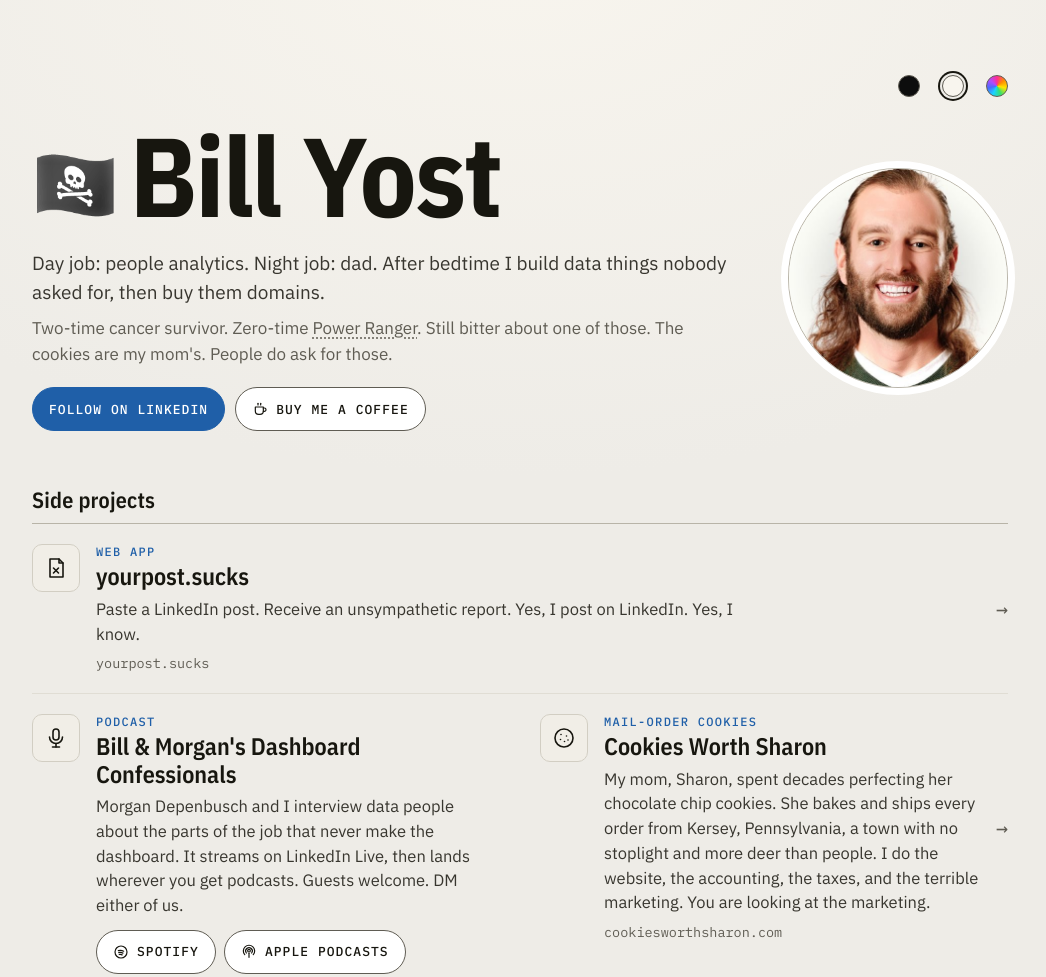
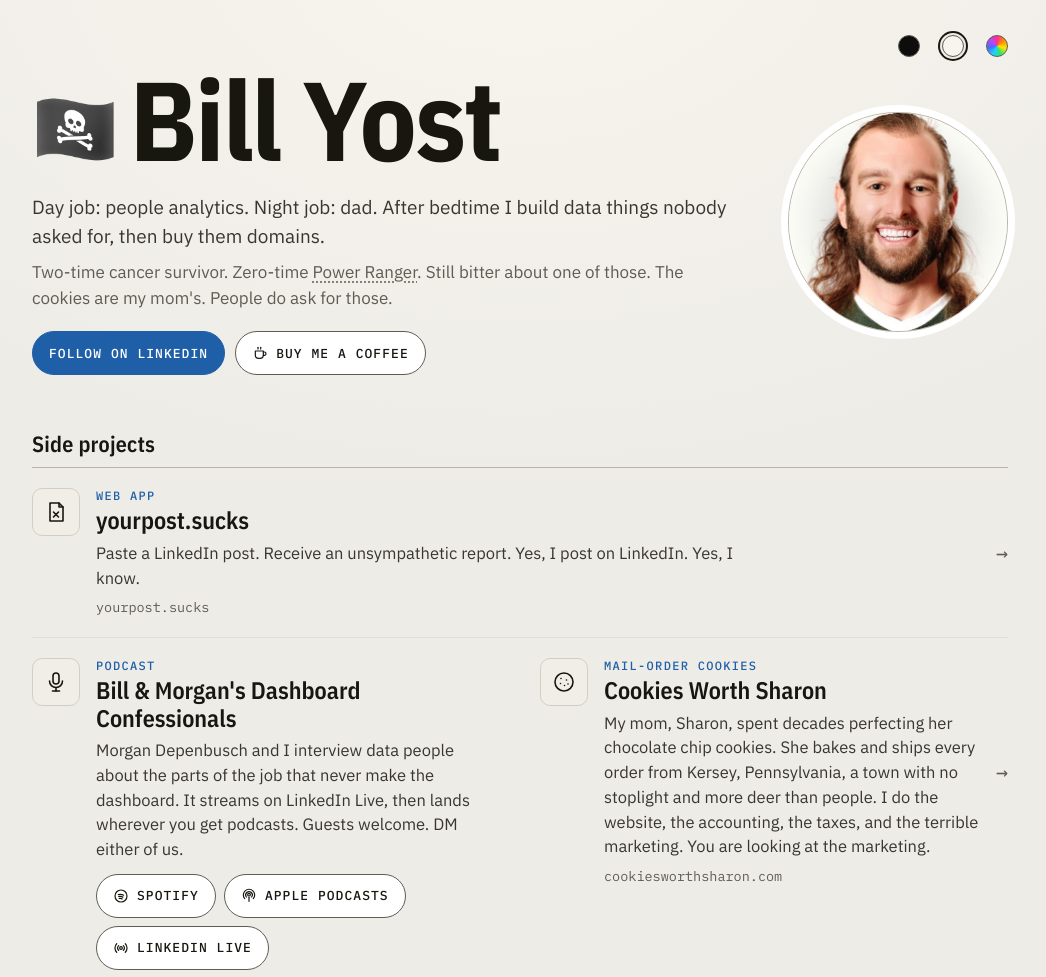
Before and after one commit to cruce5/billyost.com, a website: page public/index.html in a window 1280 px wide. Shown: the top 977 px of the page, without its empty margins (120-1166 px from the left). Drawn offline with Linux system fonts and the light colour scheme.

Commit message:
Header: close the dead space above the name
Co-Authored-By: Claude Opus 5 <noreply@anthropic.com>

```diff
--- a/public/index.html
+++ b/public/index.html
@@ -109,8 +109,8 @@ body::before{
 a{color:inherit}
 .sr-only{position:absolute;width:1px;height:1px;padding:0;margin:-1px;overflow:hidden;clip:rect(0 0 0 0);white-space:nowrap;border:0}
 
-.wrap{max-width:1040px;margin:0 auto;padding:32px 20px 56px}
-@media (min-width:700px){.wrap{padding:64px 32px 80px}}
+.wrap{max-width:1040px;margin:0 auto;padding:8px 20px 56px}
+@media (min-width:700px){.wrap{padding:24px 32px 80px}}
 
 .label{
   font:500 12.5px/1.4 var(--mono);
@@ -136,11 +136,11 @@ header{position:relative;display:grid;grid-template-columns:minmax(0,1fr) auto;c
 .hero{display:contents}
 .hero-text{display:contents}
 .portrait{
-  grid-column:2;grid-row:1;align-self:center;margin-top:20px;
+  grid-column:2;grid-row:1;align-self:center;margin-top:4px;
   display:block;width:64px;height:64px;border-radius:50%;object-fit:cover;
   border:1px solid var(--rule-2);box-shadow:0 0 0 4px var(--surface);
 }
-.hero-text > h1{grid-column:1;grid-row:1;align-self:center;margin-top:20px}
+.hero-text > h1{grid-column:1;grid-row:1;align-self:center;margin-top:4px}
 .hero-text > .lede,.hero-text > .cta{grid-column:1 / -1}
 
 h1{
@@ -171,9 +171,9 @@ h1{
 @media (min-width:700px){
   header{column-gap:40px}
   .portrait{grid-column:2;grid-row:1;width:220px;height:220px;box-shadow:0 0 0 7px var(--surface)}
-  .hero-text{display:block;grid-column:1;grid-row:1;align-self:center;padding-top:16px}
+  .hero-text{display:block;grid-column:1;grid-row:1;align-self:center;padding-top:0}
   .hero-text > h1{margin-top:0}
-  .portrait{margin-top:16px}
+  .portrait{margin-top:0}
   .lede{margin-top:22px}
 }
 
```
Also changed, not shown: 1 other file.
